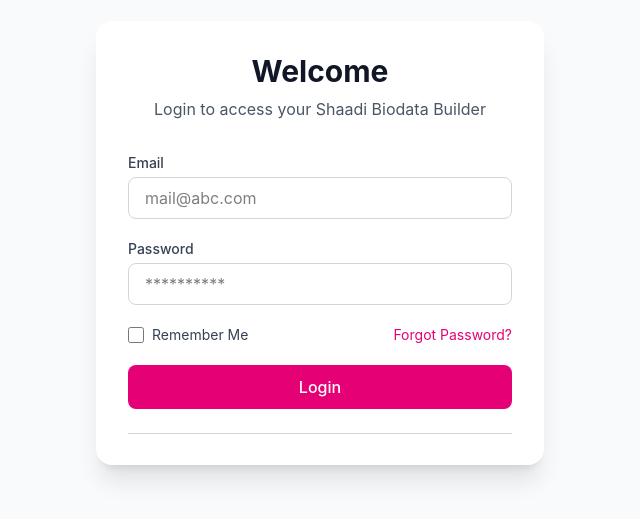
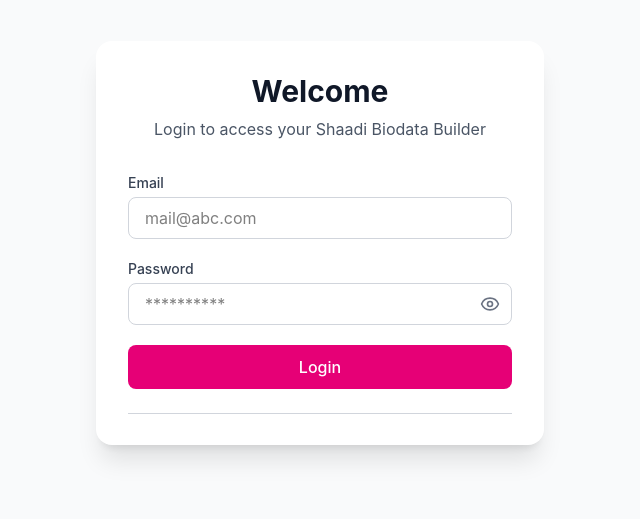
Before and after one commit to awasthinayan/Shaadi-BiodataMaker-Frontend, a React (Vite) app: page /login in a window 1280 px wide. Shown: the part 157-676 px from the top of the page, without its empty margins (320-960 px from the left). Built offline with nearby package versions, Linux system fonts and the light colour scheme; no server answers.

Commit message:
updated dashboard

```diff
--- a/package.json
+++ b/package.json
@@ -16,6 +16,7 @@
     "dotenv": "^17.3.1",
     "framer-motion": "^12.35.0",
     "html2pdf.js": "^0.14.0",
+    "lucide-react": "^0.577.0",
     "postcss": "^8.5.8",
     "react": "^19.2.0",
     "react-dom": "^19.2.0",
--- a/src/Pages/BioData/Preview.Biodata.jsx
+++ b/src/Pages/BioData/Preview.Biodata.jsx
@@ -370,7 +370,7 @@
     <div className="min-h-screen bg-stone-100">
       {/* Action Bar */}
       <div className="print:hidden bg-white border-b border-stone-200 px-4 py-3 flex items-center justify-between sticky top-0 z-40 shadow-sm">
-        <button onClick={() => navigate(-1)} className="flex items-center gap-2 text-stone-500 hover:text-stone-800 text-sm font-medium transition-colors">
+        <button onClick={() => navigate(-1)} className="flex items-center gap-2 text-stone-500 hover:text-stone-800 text-sm font-medium transition-colors hover:cursor-pointer">
           ← Back
         </button>
         <h1 className="text-sm font-bold text-stone-700 truncate max-w-xs">
@@ -378,17 +378,17 @@
         </h1>
         <div className="flex items-center gap-2">
           <motion.button whileTap={{ scale: 0.97 }} onClick={() => navigate(`/edit/${id}`)}
-            className="px-3 py-1.5 text-xs font-semibold text-stone-600 border border-stone-200 rounded-lg hover:bg-stone-50 transition-colors">
+            className="px-3 py-1.5 text-xs font-semibold text-stone-600 border border-stone-200 rounded-lg hover:bg-stone-50 transition-colors hover:cursor-pointer">
             ✏️ Edit
           </motion.button>
           <motion.button whileTap={{ scale: 0.97 }} onClick={() => window.print()}
-            className="px-3 py-1.5 text-xs font-semibold text-stone-600 border border-stone-200 rounded-lg hover:bg-stone-50 transition-colors">
+            className="px-3 py-1.5 text-xs font-semibold text-stone-600 border border-stone-200 rounded-lg hover:bg-stone-50 transition-colors hover:cursor-pointer">
             🖨️ Print
           </motion.button>
-          <motion.button whileTap={{ scale: 0.97 }} onClick={handleDownloadPDF}
+          {/* <motion.button whileTap={{ scale: 0.97 }} onClick={handleDownloadPDF}
             className="px-3 py-1.5 text-xs font-semibold bg-rose-800 hover:bg-rose-900 text-white rounded-lg transition-colors shadow-sm">
             ⬇️ PDF
-          </motion.button>
+          </motion.button> */}
         </div>
       </div>
 
--- a/src/Pages/UserLogin.jsx
+++ b/src/Pages/UserLogin.jsx
@@ -1,10 +1,12 @@
 import { useLogin } from "../Hooks/UseAuth";
 import { useNavigate } from "react-router";
 import { useState } from "react";
+import { Eye, EyeOff } from "lucide-react";
 
 const Login = () => {
     const navigate = useNavigate();
     const { mutate, isPending, isError, error } = useLogin();
+    const [showPassword, setShowPassword] = useState(false);
 
     const [formData, setFormData] = useState({
         email: "",
@@ -75,18 +77,29 @@
                             <label className="block text-sm font-medium text-gray-700 mb-1">
                                 Password
                             </label>
+
+                            <div className="relative">
                                 <input
-                            type="password"
+                                    type={showPassword ? "text" : "password"}
                                     name="password"
                                     placeholder="**********"
                                     value={formData.password}
                                     onChange={handleChange}
                                     required
-                            className="w-full px-4 py-2 border border-gray-300 rounded-lg focus:ring-2 focus:ring-pink-500 focus:border-transparent transition duration-200 outline-none"
+                                    className="w-full px-4 py-2 pr-10 border border-gray-300 rounded-lg focus:ring-2 focus:ring-pink-500 focus:border-transparent transition duration-200 outline-none"
                                 />
+
+                                <button
+                                    type="button"
+                                    onClick={() => setShowPassword(!showPassword)}
+                                    className="absolute right-3 top-1/2 -translate-y-1/2 text-gray-500 hover:text-gray-700 transition-colors hover:cursor-pointer"
+                                >
+                                    {showPassword ? <EyeOff size={20} /> : <Eye size={20} />}
+                                </button>
+                            </div>
                         </div>
 
-                    {/* Remember Me & Forgot Password */}
+                    {/* Remember Me & Forgot Password
                     <div className="flex items-center justify-between">
                         <label className="flex items-center cursor-pointer">
                             <input
@@ -98,7 +111,7 @@
                         <a href="#" className="text-sm text-pink-600 hover:underline">
                             Forgot Password?
                         </a>
-                    </div>
+                    </div> */}
 
                     {/* Login Button */}
                     <button
```
Also changed, not shown: 1 other file (tests, documents, lock files or other folders). Lines whose indentation alone changed are shown as unchanged.
